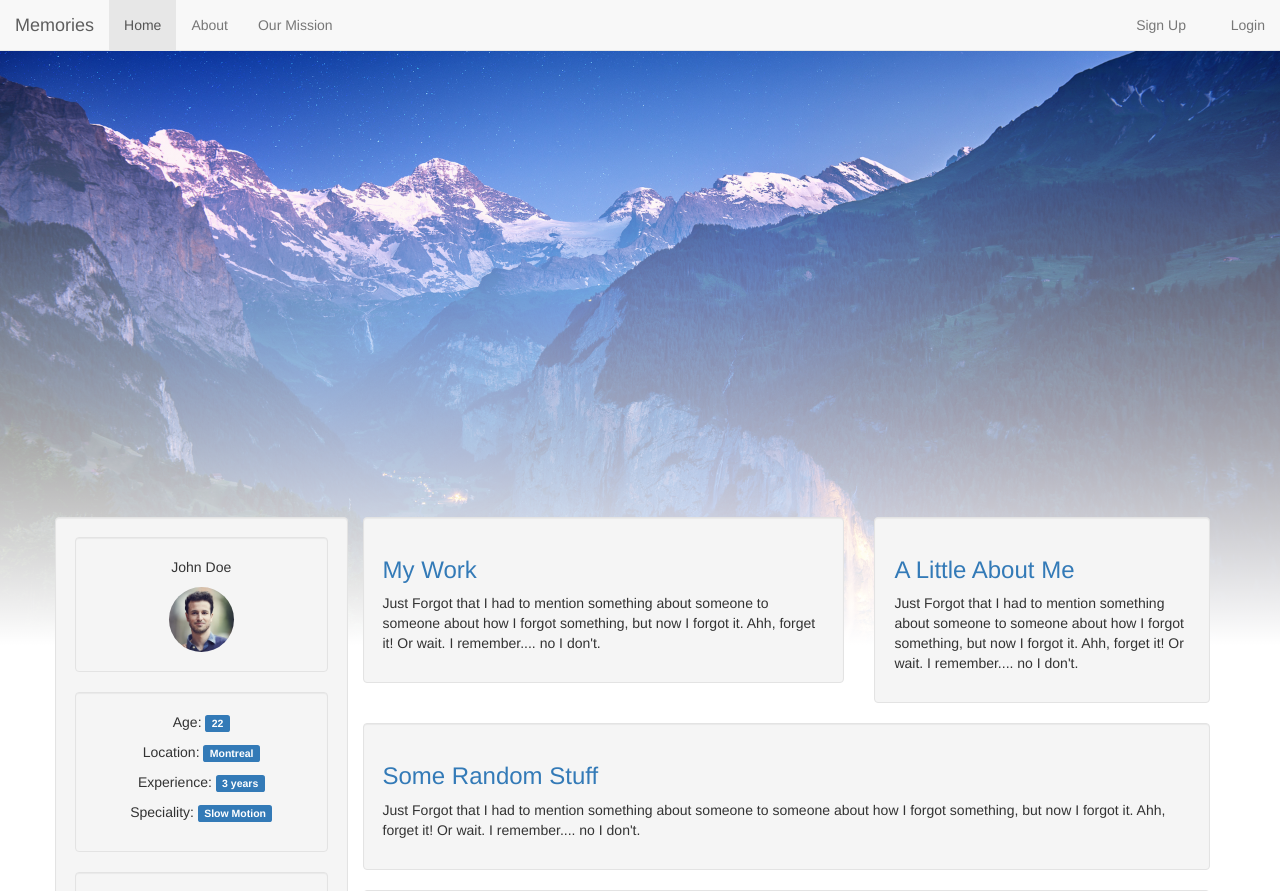
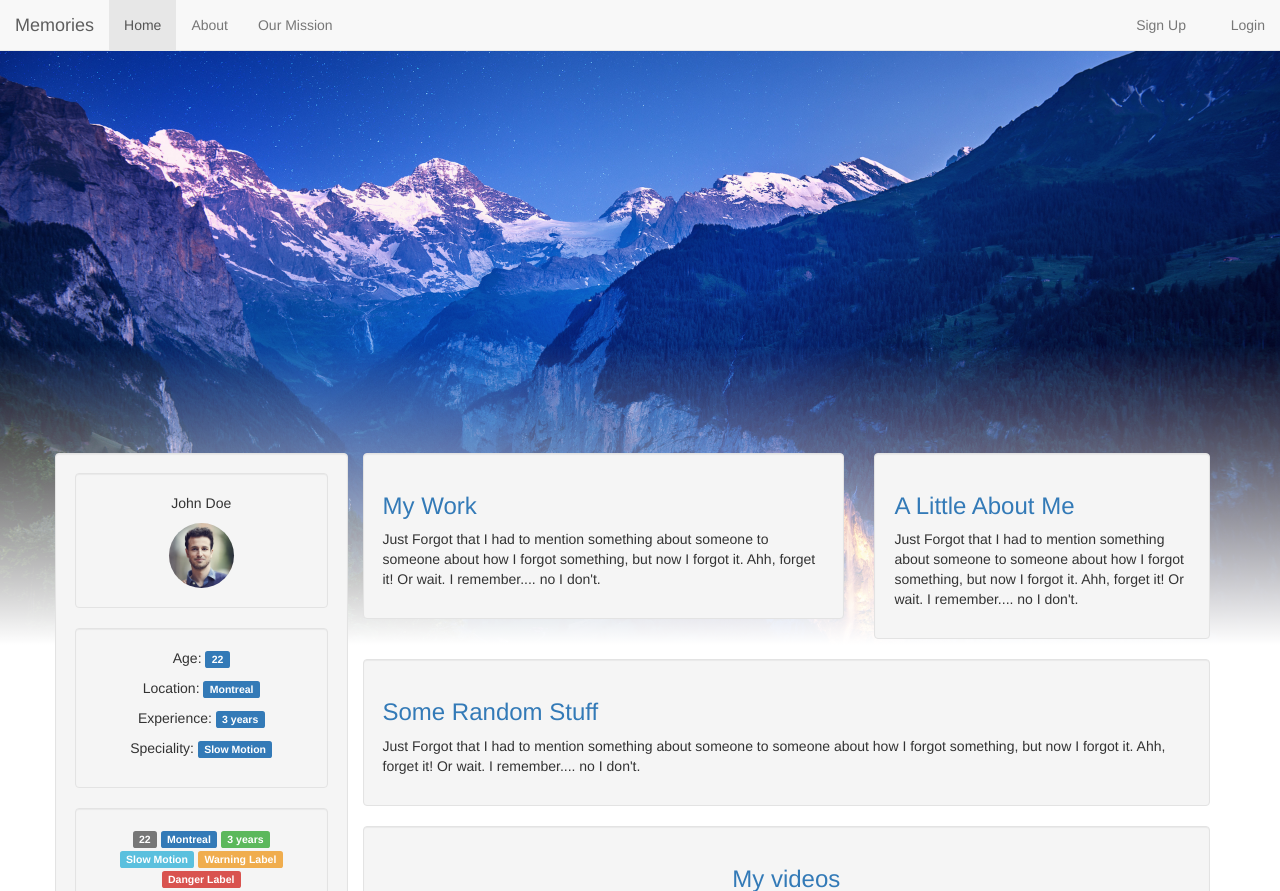
Before and after one commit to francisbr/Memories, a PHP site: page /profile.php in a window 1280 px wide. Shown: the top 891 px of the page. Run offline with PHP 8.4, Linux system fonts and the light colour scheme; some libraries are stand-ins or nearby versions; some web fonts are replaced.

Commit message:
Degrader moins present

```diff
--- a/profile.php
+++ b/profile.php
@@ -13,9 +13,9 @@
 .bg-img {
     height: 600px;
     background-position: 50% 30%;
-    background: linear-gradient(transparent, #ffffff), url("bg.jpg") ;
+    background: linear-gradient(transparent, transparent, #ffffff), url("bg.jpg") ;
     background-size: cover;
-    margin-bottom: -10%;
+    margin-bottom: -15%;
 }
 </style>
 
```
